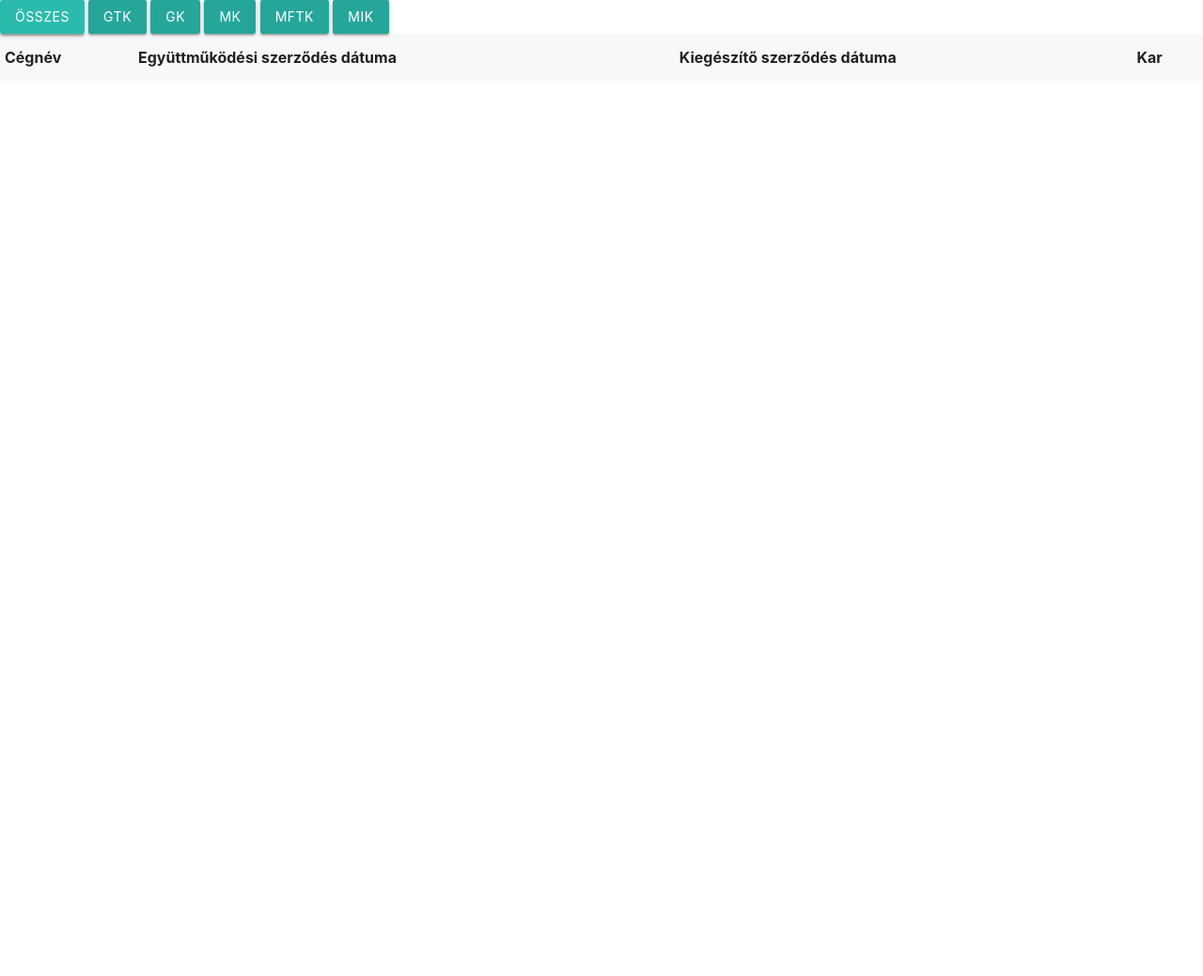
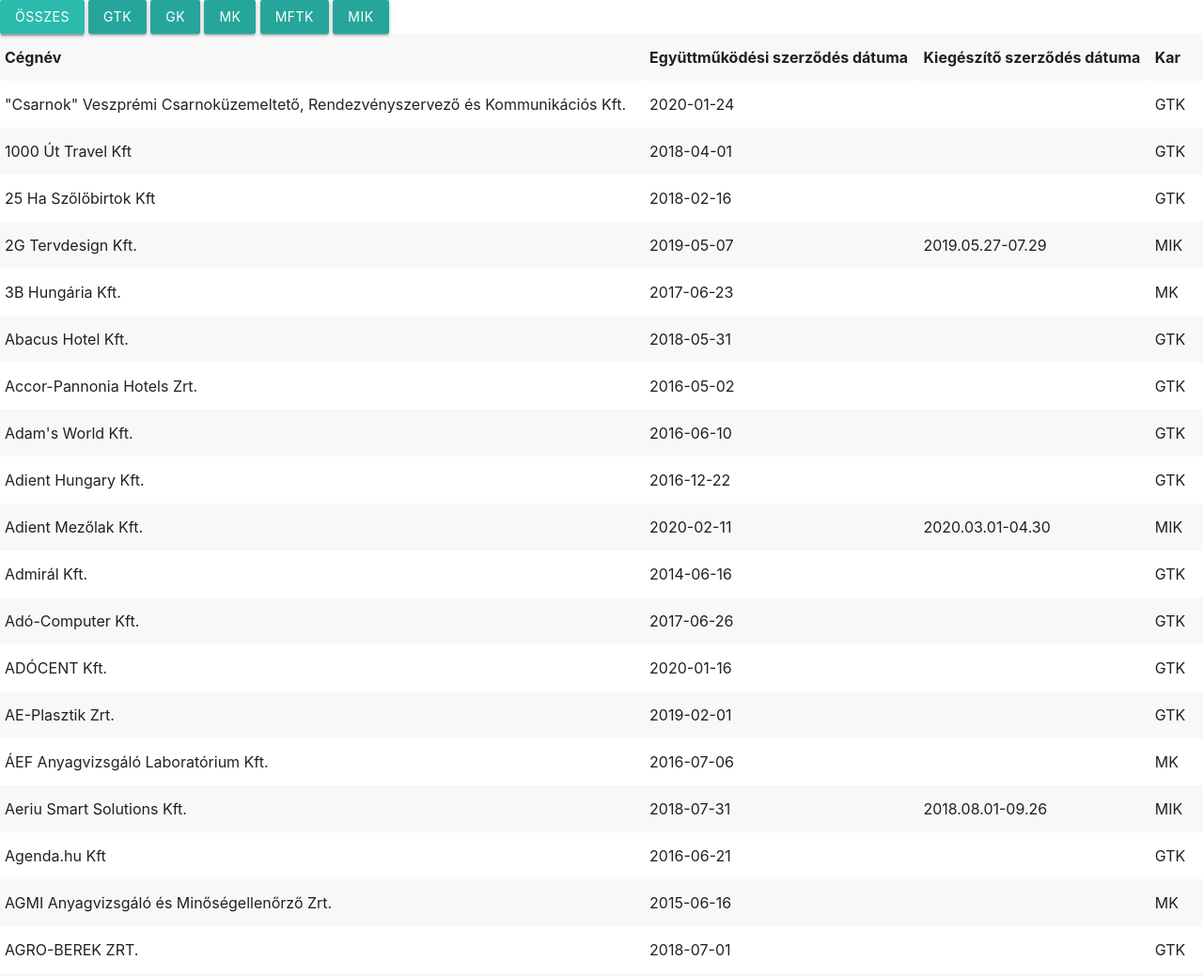
Before and after one commit to KariFuLL/karifull.github.io, a plain HTML site: page szakgyak.html in a window 1280 px wide. Shown: the top 1039 px of the page at 94% size. Before the commit the page ends 800 px from the top, so only its background shows below. Drawn offline with nearby package versions, Linux system fonts and the light colour scheme.

Commit message:
végre geci

```diff
--- a/js/szakgyak.js
+++ b/js/szakgyak.js
@@ -33,22 +33,19 @@ txtFile.onreadystatechange = function () {
             }
 
             var customTextElement2 = document.getElementById('f0');
-            //customTextElement2.innerHTML = str;
+            customTextElement2.innerHTML = str;
         }
     }
 }
 txtFile.send(null);
 
+function ehh() {
+ kiir('all')
 
-for (let i = 0; i < gyakArray.length; i++) {
-
-    str += '<tr><td>' + gyakArray[i].cegnev + '</td><td>' +
-        gyakArray[i].szerz1 + '</td><td>' + gyakArray[i].szerz2 + '</td><td>' + gyakArray[i].kar + '</td></tr>';
-    console.log("Hozzáadva");
+    customTextElement2 = document.getElementById('f0');
+    customTextElement2.innerHTML = str;
 }
 
-customTextElement2 = document.getElementById('f0');
-customTextElement2.innerHTML = str;
 
 function kiir(kar) {
     var str = '<tr><th>Cégnév</th><th>Együttműködési szerződés dátuma </th><th>Kiegészítő szerződés dátuma </th><th>Kar </th></tr>';
--- a/szakgyak.html
+++ b/szakgyak.html
@@ -12,7 +12,8 @@
 
 </head>
 
-<body onload="kiir('all')">
+<body onload="ehh()">
+    <div onclick="ehh()"></div>
     <div style="align-content: center"><a class="waves-effect waves-light btn" onclick="kiir('all');">Összes</a>
         <a class="waves-effect waves-light btn" onclick="kiir('GTK');">GTK</a>
         <a class="waves-effect waves-light btn" onclick="kiir('GK');">GK</a>
```
